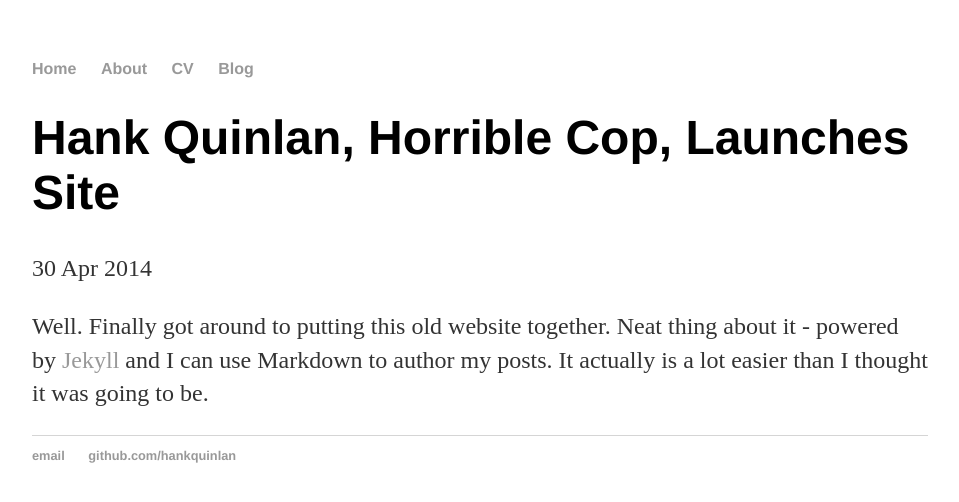
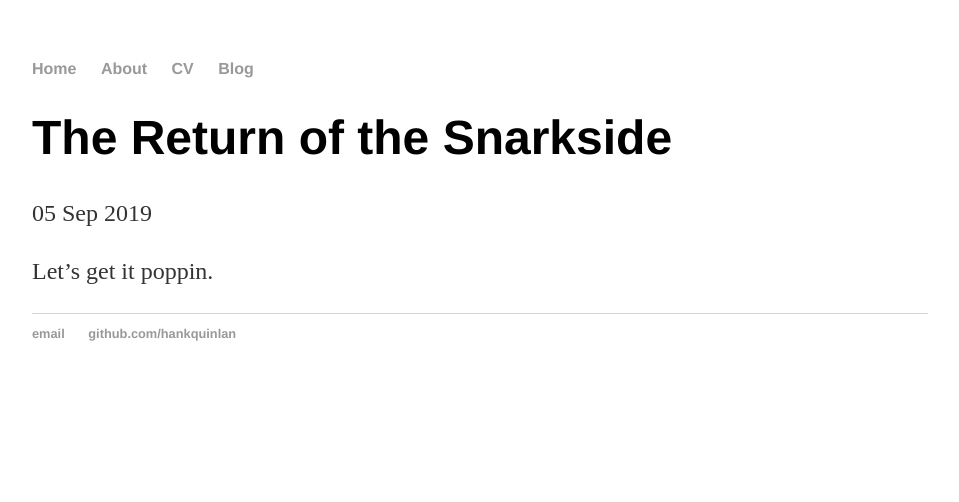
Before and after one commit to dwelindt/dwelindt.github.io, a Jekyll site: the page built from _posts/2019-09-05-new_site.md, in a window 1280 px wide. Shown: the top 502 px of the page, without its empty margins (160-1119 px from the left). Built offline with Jekyll 4.4.1, drawn with Linux system fonts in a browser that asks for light colours.

Commit message:
Update 2019-09-05-new_site.md

```diff
--- a/_posts/2019-09-05-new_site.md
+++ b/_posts/2019-09-05-new_site.md
@@ -1,7 +1,7 @@
 ---
 layout: post
-title: "Hank Quinlan, Horrible Cop, Launches Site"
-date: 2014-04-30
+title: "The Return of the Snarkside"
+date: 2019-09-05
 ---
 
-Well. Finally got around to putting this old website together. Neat thing about it - powered by [Jekyll](http://jekyllrb.com) and I can use Markdown to author my posts. It actually is a lot easier than I thought it was going to be.
+Let's get it poppin.
```
